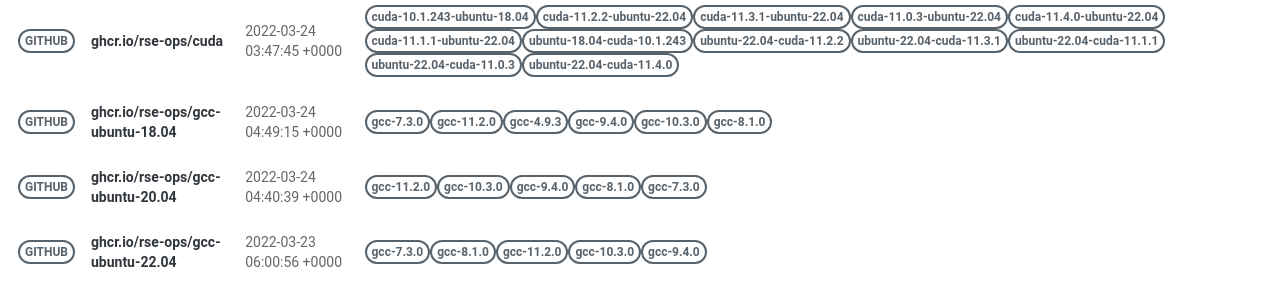
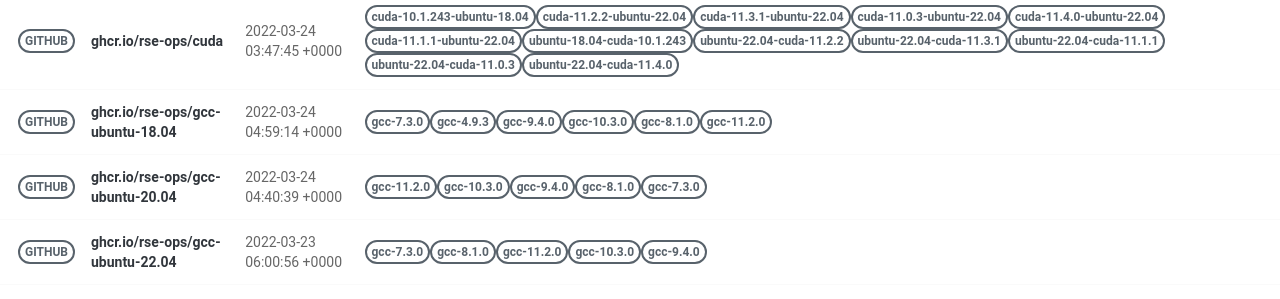
Before and after one commit to rse-ops/docker-images, a Jekyll site: the page built from pages/index.md, in a window 1280 px wide. Shown: the part 502-801 px from the top of the page. Built offline with Jekyll 4.4.1, drawn with Linux system fonts in a browser that asks for light colours; nearby versions of some CDN libraries.

Commit message:
Automated push to update library 2022-03-24

```diff
--- a/_library/ghcr.io-rse-ops-gcc-ubuntu-18.04.md
+++ b/_library/ghcr.io-rse-ops-gcc-ubuntu-18.04.md
@@ -1,7 +1,7 @@
 ---
 layout: container
 name: ghcr.io/rse-ops/gcc-ubuntu-18.04
-updated_at: 2022-03-24 04:49:15.377552
+updated_at: 2022-03-24 04:59:14.031094
 
 
 container_url: https://github.com/orgs/rse-ops/packages/container/package/gcc-ubuntu-18.04
```
Also changed, not shown: other parts of _library/ghcr.io-rse-ops-gcc-ubuntu-18.04.md (+3 -3 lines).
